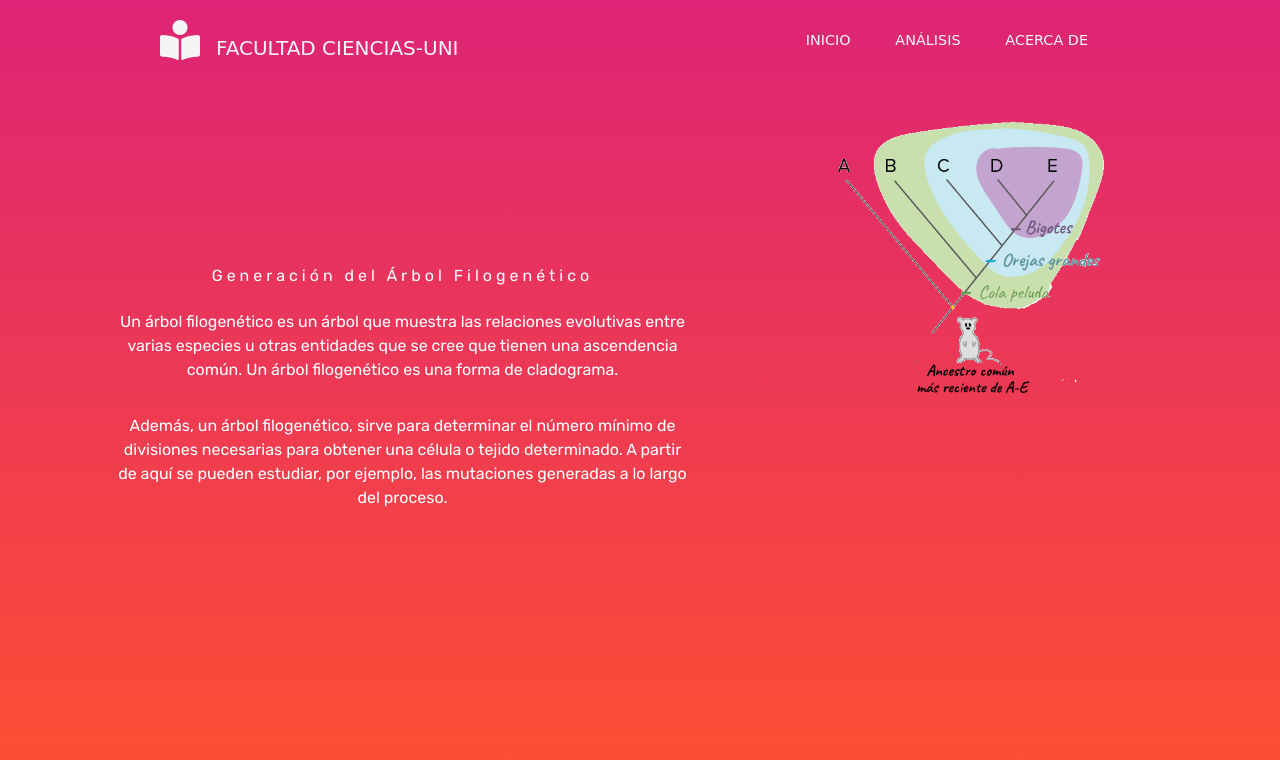
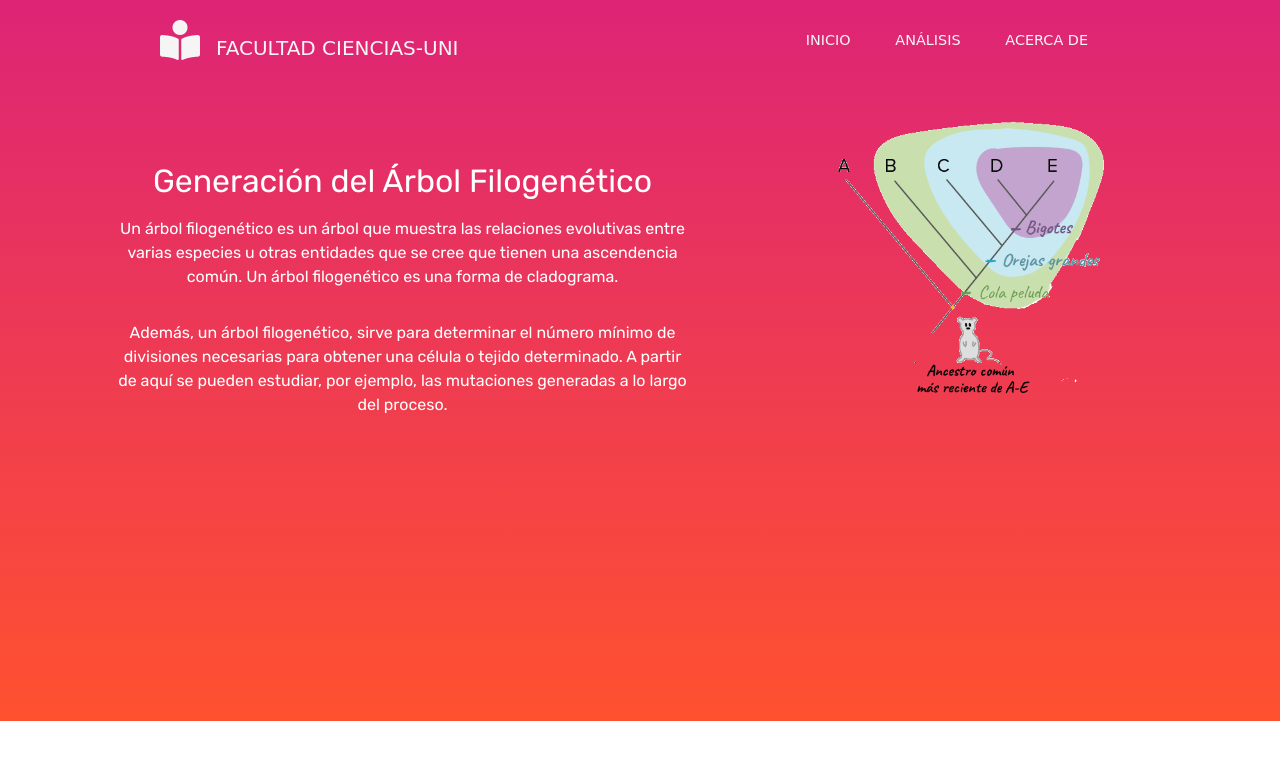
Before and after one commit to AlexChungA/CC471-Biolog-aComputacional-Proyecto, a plain HTML site: page 2da presentacion/src/analisis_arbol.html in a window 1280 px wide. Drawn offline with nearby package versions, Linux system fonts and the light colour scheme; a web font is replaced by a local one.

Commit message:
detalles

```diff
--- a/2da presentacion/src/Style.css
+++ b/2da presentacion/src/Style.css
@@ -67,7 +67,7 @@ header .nav-link:hover {
 }
 
 header .row .col-md-7 {
-  padding: 22vmin 1vmin;
+  padding: 10vmin 1vmin;
   padding-bottom: 35vmin;
 }
 
--- a/2da presentacion/src/analisis_arbol.html
+++ b/2da presentacion/src/analisis_arbol.html
@@ -52,7 +52,7 @@
         <div class="container text-center">
             <div class="row">
                 <div class="col-md-7 col-sm-12  text-white">
-                    <h6>Generación del Árbol Filogenético </h6>
+                    <h2>Generación del Árbol Filogenético </h2>
                     <p>
                         Un árbol filogenético es un árbol que muestra las relaciones evolutivas entre varias especies u
                         otras entidades que se cree que tienen una ascendencia común. Un árbol filogenético es una forma
@@ -76,10 +76,10 @@
     <script src="https://cdnjs.cloudflare.com/ajax/libs/jquery/3.3.1/jquery.min.js"></script>
     <script src="https://cdnjs.cloudflare.com/ajax/libs/popper.js/1.14.7/umd/popper.min.js"
         integrity="sha384-UO2eT0CpHqdSJQ6hJty5KVphtPhzWj9WO1clHTMGa3JDZwrnQq4sF86dIHNDz0W1" crossorigin="anonymous">
-        </script>
+    </script>
     <script src="https://stackpath.bootstrapcdn.com/bootstrap/4.3.1/js/bootstrap.min.js"
         integrity="sha384-JjSmVgyd0p3pXB1rRibZUAYoIIy6OrQ6VrjIEaFf/nJGzIxFDsf4x0xIM+B07jRM" crossorigin="anonymous">
-        </script>
+    </script>
 </body>
 
 </html>
```
Also changed, not shown: 2da presentacion/src/analisis_prot.html (+3 -3 lines).
